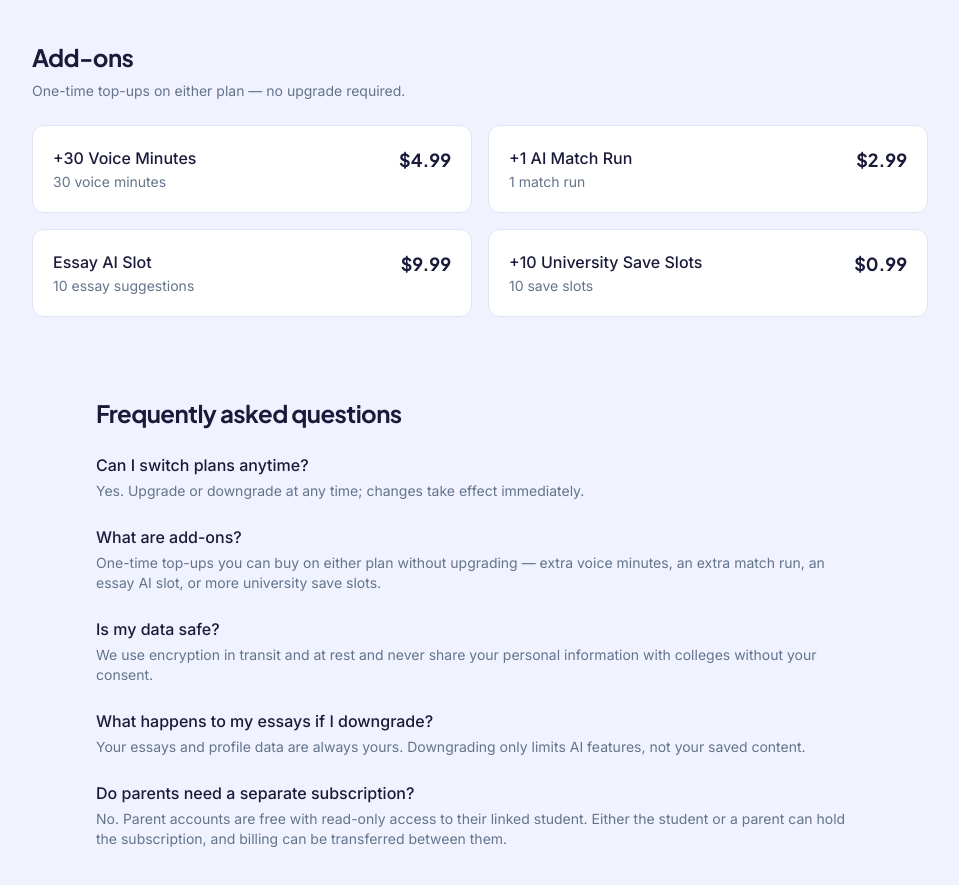
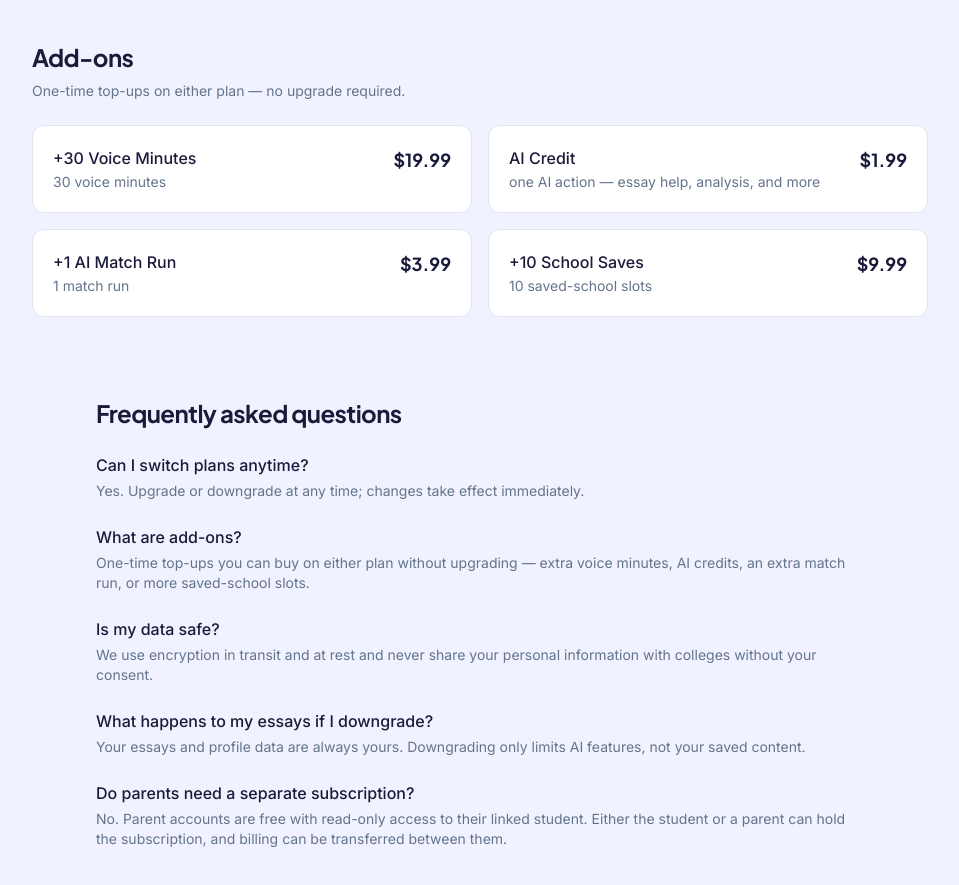
Before and after one commit to mascot-ai/mascot-ai.github.io, an Astro site: page /pricing in a window 1280 px wide. Shown: the part 1280-2165 px from the top of the page, without its empty margins (160-1119 px from the left). Built offline with nearby package versions, Linux system fonts and the light colour scheme; Astro itself is replaced by a stand-in of ours.

Commit message:
Update add-on pricing per product team
+30 Voice Minutes $19.99, AI Credit $1.99 (any AI action), +1 AI Match Run
$3.99, +10 School Saves $9.99. Replaces the seed values.

Co-Authored-By: Claude Sonnet 5 <noreply@anthropic.com>
Claude-Session: https://claude.ai/code/session_01YZeTfKBpw4oRhkfuFoxTHR

```diff
--- a/src/lib/site.js
+++ b/src/lib/site.js
@@ -11,8 +11,9 @@ export const NAV_LINKS = [
   { href: '/about', label: 'About' },
 ];
 
-// From project_counselor_backend/scripts/seed_platform_config.py (config v1.1.0).
-// Confirm against the live platform_config collection before launch.
+// Navigator tier limits from project_counselor_backend/scripts/seed_platform_config.py
+// (config v1.1.0). Add-on prices set by the product team 2026-08-28 and supersede
+// the seed values. Confirm the live platform_config before launch.
 export const PRICING = {
   navigatorMonthly: '$39.99',
   navigatorAnnual: '$383.88', // ~$31.99/mo
@@ -20,10 +21,10 @@ export const PRICING = {
 };
 
 export const ADDONS = [
-  { name: '+30 Voice Minutes', price: '$4.99', grants: '30 voice minutes' },
-  { name: '+1 AI Match Run', price: '$2.99', grants: '1 match run' },
-  { name: 'Essay AI Slot', price: '$9.99', grants: '10 essay suggestions' },
-  { name: '+10 University Save Slots', price: '$0.99', grants: '10 save slots' },
+  { name: '+30 Voice Minutes', price: '$19.99', grants: '30 voice minutes' },
+  { name: 'AI Credit', price: '$1.99', grants: 'one AI action — essay help, analysis, and more' },
+  { name: '+1 AI Match Run', price: '$3.99', grants: '1 match run' },
+  { name: '+10 School Saves', price: '$9.99', grants: '10 saved-school slots' },
 ];
 
 // Narrative topics Mascot tracks in conversation. Labels verbatim from
--- a/src/pages/pricing.astro
+++ b/src/pages/pricing.astro
@@ -19,7 +19,7 @@ const rows = [
 
 const faqs = [
   ['Can I switch plans anytime?', 'Yes. Upgrade or downgrade at any time; changes take effect immediately.'],
-  ['What are add-ons?', 'One-time top-ups you can buy on either plan without upgrading — extra voice minutes, an extra match run, an essay AI slot, or more university save slots.'],
+  ['What are add-ons?', 'One-time top-ups you can buy on either plan without upgrading — extra voice minutes, AI credits, an extra match run, or more saved-school slots.'],
   ['Is my data safe?', 'We use encryption in transit and at rest and never share your personal information with colleges without your consent.'],
   ['What happens to my essays if I downgrade?', 'Your essays and profile data are always yours. Downgrading only limits AI features, not your saved content.'],
   ['Do parents need a separate subscription?', 'No. Parent accounts are free with read-only access to their linked student. Either the student or a parent can hold the subscription, and billing can be transferred between them.'],
```
